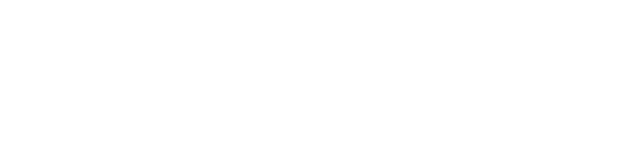
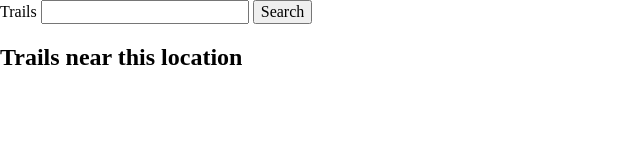
Before and after one commit to JaggerSofia/API-Hack-Capstone, a plain HTML site: page index.html in a window 1280 px wide. Shown: the whole page, without its empty margins (0-640 px from the left). Drawn offline with nearby package versions, Linux system fonts and the light colour scheme.

Commit message:
basic search template added

```diff
--- a/index.html
+++ b/index.html
@@ -9,8 +9,20 @@
     <link rel="stylesheet" href="styles.css">
 </head>
 <body>
-    <!--The title is the only thing that I have made a change to, and this will change as
-    we work through the project. -->
+    <div class='conatiner'>
+        <form id='trail-search'>
+            <label for="trail-local">Trails </label>
+            <input type="text" name='trails' id='trail-param'>
+            <input type='submit' value='Search'>
+        </form>
+    </div>
+
+    <section id='trails' class='hidden'>
+        <h2>Trails near this location</h2>
+        <ul id='trail-list'>
+        </ul>
+    </section>
+
     <script src="https://cdnjs.cloudflare.com/ajax/libs/jquery/3.4.1/jquery.min.js"></script>
     <script src="script.js"></script>
 </body>
```
